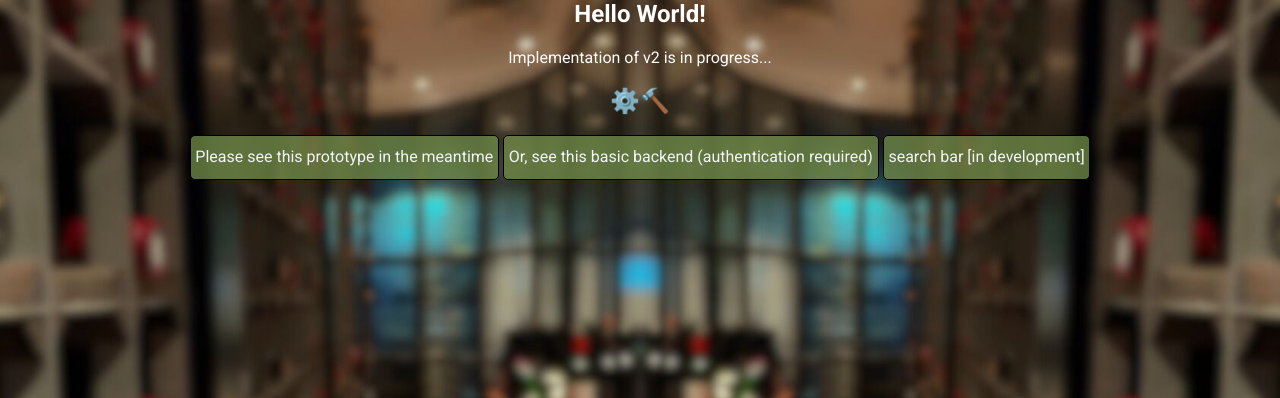
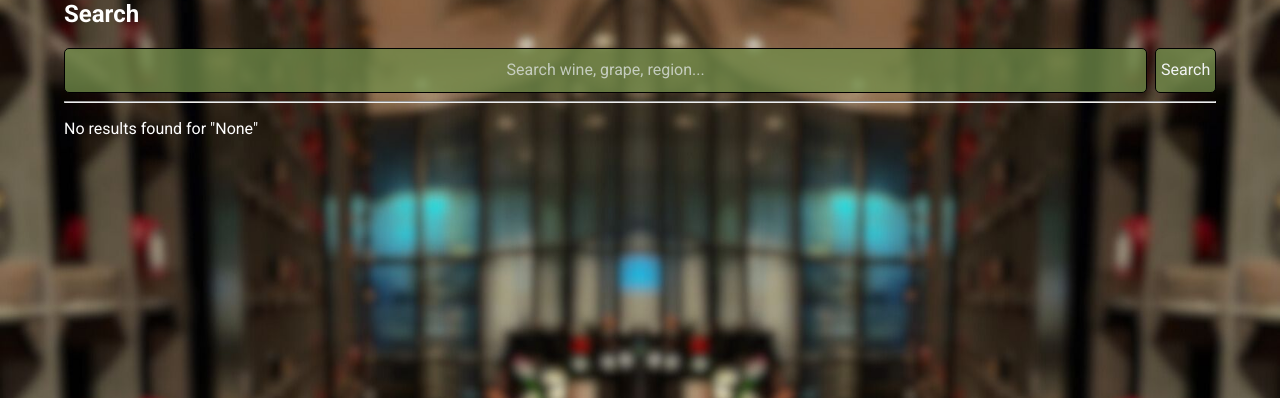
Before and after one commit to PawelKrezel/WineFinder, a Django app: page / in a window 1280 px wide. Shown: the part 20-418 px from the top of the page. Run offline with Django 5.2, Linux system fonts and the light colour scheme; data comes from the database, SQL or seed files in the repository; data that the repository does not hold is empty; parts of the project's set-up code (start-up, migrations or seed data) failed here and were passed over; some libraries are stand-ins or nearby versions.

Commit message:
work in progress page is now out of use

```diff
--- a/wineadmin/templates/wineadmin/production-temp.html
+++ b/wineadmin/templates/wineadmin/production-temp.html
@@ -1,6 +1,7 @@
 {% extends "base.html" %}
 {% block title %} ⚙️ Work in progress! 🔨{% endblock %}
 
+<!-- This template is no longer in use and could be deleted. -->
 {% block content %}
 <center>
     <h1>Hello World!</h1>
--- a/wineadmin/urls.py
+++ b/wineadmin/urls.py
@@ -4,7 +4,6 @@ from django.contrib.auth import views as auth_views
 from .views import api_wines, api_wine_detail
 
 urlpatterns = [
-    path('', views.workInProgress, name='workInProgress'),
     path('admin/', views.wineadmin, name='wineadmin'),
     path('add-new-wine/', views.add_new_wine, name='add_new_wine'),
     path("login/", auth_views.LoginView.as_view(), name="login"),
@@ -12,7 +11,7 @@ urlpatterns = [
     path('update-wines/', views.update_wines, name='update_wines'),
     path('allocate-wine-slots/', views.allocate_wine_slots, name='allocate_wine_slots'),
     path('import-wines/', views.import_wines, name='import_wines'),
-    path('search/', views.search, name='search'),
+    path('', views.search, name='search'),
     path('wine/<uuid:wine_id>/', views.wine_detail, name='wine_detail'),
     path('export-wines/', views.export_wines, name='export_wines'),
     path('api/wines/', api_wines, name='api_wines'),
```
Also changed, not shown: 1 other file.
